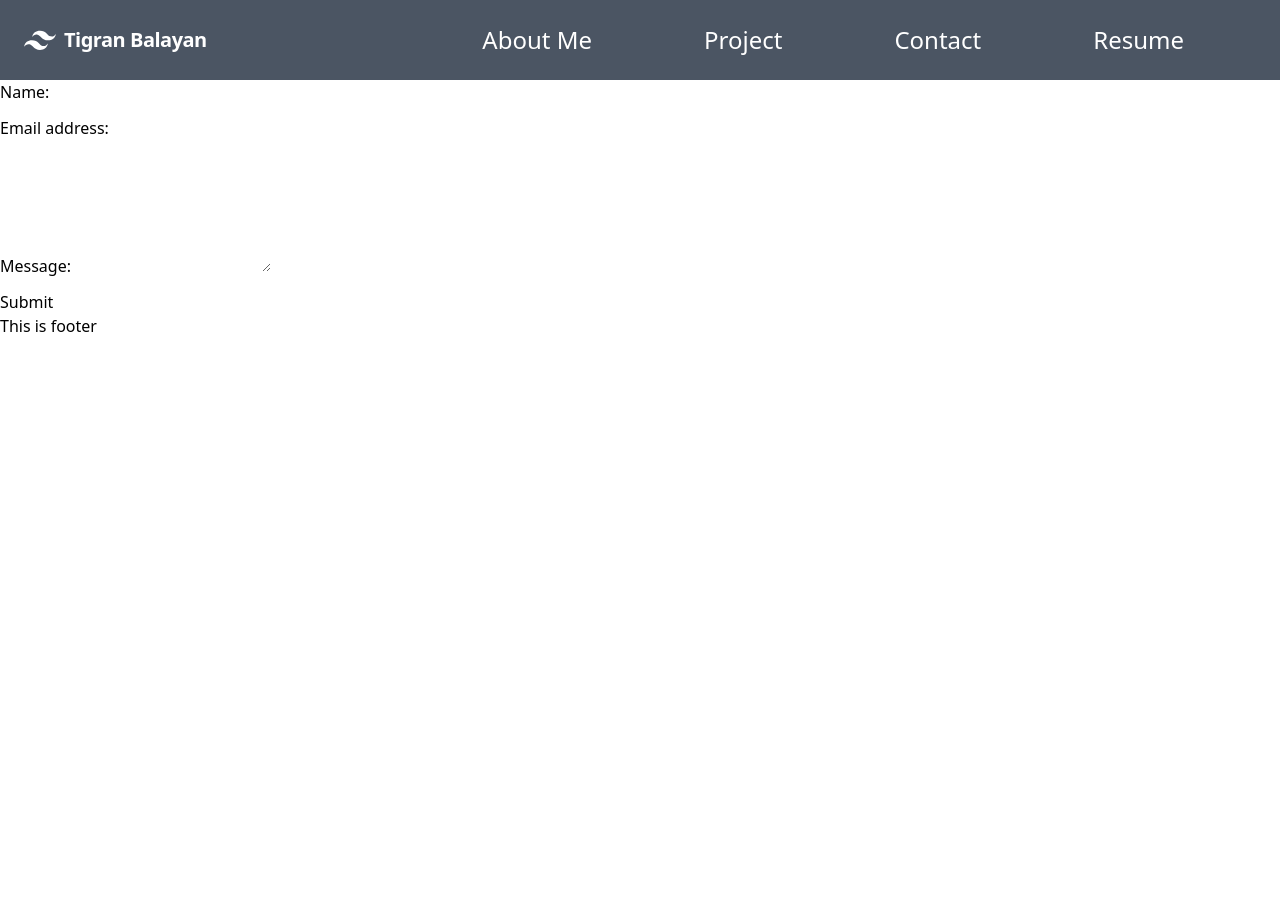
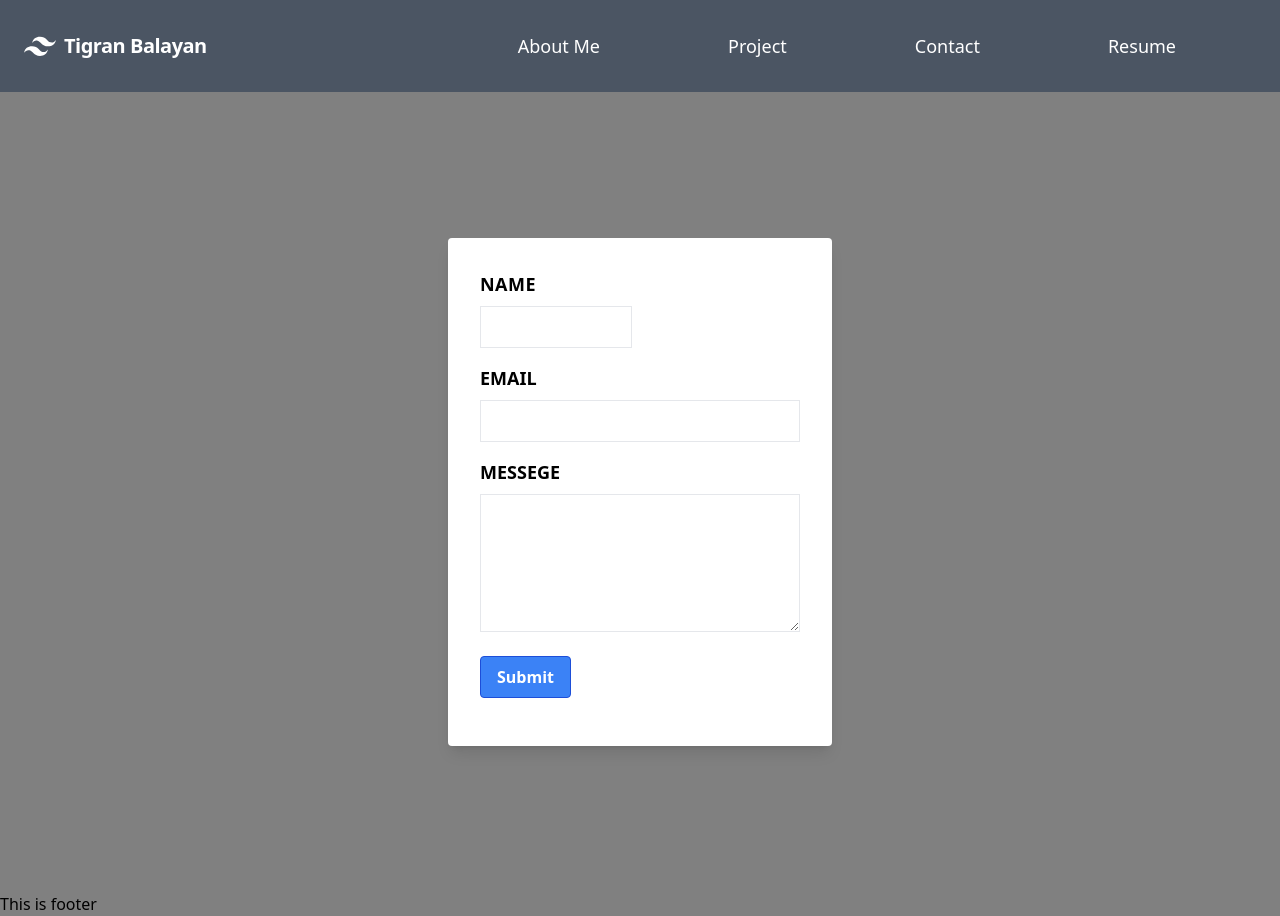
Before and after one commit to TigranBalayan10/portfolio-spa, a React (Create React App) app: page /contact in a window 1280 px wide. Before the commit the page ends 800 px from the top, so only its background shows below. Built offline with nearby package versions, Linux system fonts and the light colour scheme.

Commit message:
finalizing contact and nav

```diff
--- a/src/App.js
+++ b/src/App.js
@@ -6,6 +6,7 @@ import About from "./Pages/About";
 import Project from "./Pages/Project";
 import Contact from "./Pages/Contact";
 import Resume from "./Pages/Resume";
+import "./index.css";
 
 function App() {
 
--- a/src/Pages/Contact.js
+++ b/src/Pages/Contact.js
@@ -36,9 +36,73 @@ function Contact() {
   };
 
   return (
-    <form className="container" style={{ width: "50%" }} onSubmit={handleSubmit}>
+    <div class="flex items-center h-screen w-full bg-teal-lighter">
+      <div class="w-full bg-white rounded shadow-lg p-8 m-4 md:max-w-sm md:mx-auto">
+        <form class="mb-4 md:flex md:flex-wrap md:justify-between">
+          <div class="flex flex-col mb-4 md:w-1/2">
+            <label
+              class="mb-2 uppercase tracking-wide font-bold text-lg text-grey-darkest"
+              htmlFor="name"
+            >
+              Name
+            </label>
+            <input
+              class="border py-2 px-3 text-grey-darkest md:mr-2"
+              type="text"
+              name="name"
+              defaultValue={name}
+              onBlur={handleChange}
+            />
+          </div>
+          <div class="flex flex-col mb-4 md:w-full">
+            <label
+              class="mb-2 uppercase font-bold text-lg text-grey-darkest"
+              htmlFor="email"
+            >
+              Email
+            </label>
+            <input
+              class="border py-2 px-3 text-grey-darkest"
+              type="email"
+              name="email"
+              defaultValue={email}
+              onBlur={handleChange}
+            />
+          </div>
+          <div class="flex flex-col mb-6 md:w-full">
+            <label class="mb-2 uppercase font-bold text-lg text-grey-darkest">
+              Messege
+            </label>
+            <textarea
+              class="border py-2 px-3 text-grey-darkest"
+              type="text"
+              name="message"
+              rows="5"
+              defaultValue={message}
+              onBlur={handleChange}
+            ></textarea>
+          </div>
+          {errorMessage && (
+            <div>
+              <p className="error-text text-red">{errorMessage}</p>
+            </div>
+          )}
+          <button class="bg-blue-500 hover:bg-blue-700 text-white font-bold py-2 px-4 border border-blue-700 rounded">
+            Submit
+          </button>
+        </form>
+      </div>
+    </div>
+  );
+}
+
+export default Contact;
+
+{/* <form className="container" style={{ width: "50%" }} onSubmit={handleSubmit}>
   <div className="mb-3">
-        <label htmlFor="name" class="form-label">Name:</label>
+    <label htmlFor="name" class="form-label">
+      Name:
+    </label>
     <input
       type="text"
       name="name"
@@ -48,7 +112,9 @@ function Contact() {
     />
   </div>
   <div class="mb-3">
-        <label htmlFor="email" class="form-label">Email address:</label>
+    <label htmlFor="email" class="form-label">
+      Email address:
+    </label>
     <input
       type="email"
       name="email"
@@ -75,32 +141,4 @@ function Contact() {
   <button type="submit" className="btn btn-primary">
     Submit
   </button>
-    </form>
-  );
-}
-
-export default Contact;
-
-{/* <form style="width: 50%" class="container">
-<div class="mb-3">
-  <label for="exampleInputPassword1" class="form-label">Name</label>
-  <input type="text" class="form-control" />
-</div>
-<div class="mb-3">
-  <label for="exampleInputEmail1" class="form-label">Email address</label>
-  <input
-    type="email"
-    class="form-control"
-    id="exampleInputEmail1"
-    aria-describedby="emailHelp"
-  />
-</div>
-<div class="mb-3">
-  <textarea
-    class="form-control"
-    placeholder="Leave a comment here"
-  ></textarea>
-</div>
-
-<button type="submit" class="btn btn-primary">Submit</button>
-</form> */}
+</form>; */}
--- a/src/Pages/Nav.js
+++ b/src/Pages/Nav.js
@@ -11,7 +11,6 @@ function Nav() {
           width="54"
           height="54"
           viewBox="0 0 54 54"
-          xmlns="http://www.w3.org/2000/svg"
         >
           <path d="M13.5 22.1c1.8-7.2 6.3-10.8 13.5-10.8 10.8 0 12.15 8.1 17.55 9.45 3.6.9 6.75-.45 9.45-4.05-1.8 7.2-6.3 10.8-13.5 10.8-10.8 0-12.15-8.1-17.55-9.45-3.6-.9-6.75.45-9.45 4.05zM0 38.3c1.8-7.2 6.3-10.8 13.5-10.8 10.8 0 12.15 8.1 17.55 9.45 3.6.9 6.75-.45 9.45-4.05-1.8 7.2-6.3 10.8-13.5 10.8-10.8 0-12.15-8.1-17.55-9.45-3.6-.9-6.75.45-9.45 4.05z" />
         </svg>
@@ -19,22 +18,22 @@ function Nav() {
       </div>
       <ul class="flex justify-evenly gap-20 mr-10">
         <li class="mr-8">
-          <Link to="/about" class="flex text-white text-2xl">
+          <Link to="/about" class="flex text-white text-lg text-bold hover:bg-neutral-900 rounded p-2 focus:bg-neutral-900">
             About Me
           </Link>
         </li>
         <li class="mr-8">
-          <Link to="/project" class="flex text-white text-2xl">
+          <Link to="/project" class="flex text-white text-lg text-bold hover:bg-neutral-900 rounded p-2 focus:bg-neutral-900">
             Project
           </Link>
         </li>
         <li class="mr-8">
-          <Link to="/contact" class="flex text-white text-2xl">
+          <Link to="/contact" class="flex text-white text-bold text-lg hover:bg-neutral-900 rounded p-2 focus:bg-neutral-900">
             Contact
           </Link>
         </li>
         <li class="mr-8">
-          <Link to="/resume" class="flex text-white text-2xl">
+          <Link to="/resume" class="flex text-white text-bold text-lg hover:bg-neutral-900 rounded p-2 focus:bg-neutral-900">
             Resume
           </Link>
         </li>
--- a/src/Pages/Project.js
+++ b/src/Pages/Project.js
@@ -1,6 +1,7 @@
 import React, { useState } from "react";
 import { FontAwesomeIcon } from "@fortawesome/react-fontawesome";
 import { faGithub } from "@fortawesome/free-brands-svg-icons";
+import { faFirefoxBrowser } from "@fortawesome/free-brands-svg-icons";
 import "../index.css";
 
 function Project() {
@@ -14,15 +15,22 @@ function Project() {
           alt="Sunset in the mountains"
         ></img>
         <div class="px-6 py-4">
-          <div class="font-bold text-xl mb-2">Expense Tracker App</div>
-          <p class="text-gray-700 text-base">
+          <div class="font-bold text-xl mb-2 text-white">Expense Tracker App</div>
+          <a href="https://github.com/TigranBalayan10/expense-tracker">
+        <FontAwesomeIcon
+          className="text-gray-600 hover:text-zinc-900 mb-2"
+          icon={faGithub}
+          size="3x"
+          id="icon-git"
+        ></FontAwesomeIcon>
+        <a href="https://floating-dusk-25843.herokuapp.com/">
+        <FontAwesomeIcon icon={faFirefoxBrowser} size="3x" className="text-gray-600 hover:text-red-700 mb-2 ml-2"></FontAwesomeIcon></a>
+      </a>
+          <p class="text-white text-base">
             This is a web application that allows users to track their expenses
             and income. The user can create a new account, sign in, and sign
             out. The user can add an expense, edit an expense, delete an
-            expense, and view a pie chart of their expenses. The user can add a
-            tag, edit a tag, and delete a tag. The user can view their expenses
-            and income in a pie chart. The user can view their expenses and
-            income in a bar chart. After signing out, the user's data is saved.
+            expense, and view a pie chart of their expenses.
           </p>
         </div>
         <div class="px-6 pt-4 pb-2">
--- a/src/index.css
+++ b/src/index.css
@@ -1,3 +1,7 @@
 @tailwind base;
 @tailwind components;
 @tailwind utilities;
+
+:root {
+    background-color: gray;
+}
```
Lines whose indentation alone changed are shown as unchanged.
